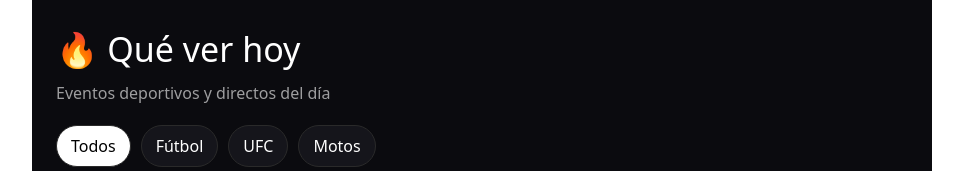
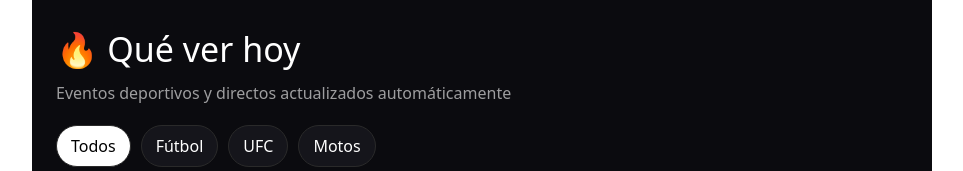
Before and after one commit to aporkour611/queveohoy, a Next.js app: page / in a window 1280 px wide. Shown: the top 171 px of the page, without its empty margins (158-1121 px from the left). Built offline with nearby package versions, Linux system fonts and the light colour scheme; no server answers; the database is empty.

Commit message:
ui pro update

```diff
--- a/app/page.tsx
+++ b/app/page.tsx
@@ -18,22 +18,26 @@ export default function Home() {
 
       const today = new Date().toISOString().split("T")[0];
 
+      // 1. cargar eventos
       const { data } = await supabase
         .from("events")
         .select("*")
+        .order("date", { ascending: true })
         .order("time", { ascending: true });
 
       let eventsData = data || [];
 
-      // auto-generate SOLO si no hay eventos hoy
+      // 2. comprobar si hay eventos hoy
       const todayEvents = eventsData.filter((e) => e.date === today);
 
+      // 3. auto-generate SOLO si no hay eventos hoy
       if (todayEvents.length === 0) {
         await fetch("/api/generate");
 
         const { data: newData } = await supabase
           .from("events")
           .select("*")
+          .order("date", { ascending: true })
           .order("time", { ascending: true });
 
         eventsData = newData || [];
@@ -41,7 +45,7 @@ export default function Home() {
 
       setEvents(eventsData);
     } catch (err) {
-      console.error(err);
+      console.error("Error loading events:", err);
     } finally {
       setLoading(false);
     }
@@ -59,10 +63,13 @@ export default function Home() {
     other: filtered.filter((e) => e.date !== today),
   };
 
+  const categories = ["Todos", "Fútbol", "UFC", "Motos"];
+
   const Card = ({ event }: any) => (
     <div className="card">
       <div className="title">
-        {event.featured ? "⭐ " : ""}{event.title}
+        {event.featured ? "⭐ " : ""}
+        {event.title}
       </div>
 
       <div className="meta">
@@ -73,13 +80,13 @@ export default function Home() {
     </div>
   );
 
-  const categories = ["Todos", "Fútbol", "UFC", "Motos"];
-
   return (
     <main className="container">
       <header className="header">
         <h1>🔥 Qué ver hoy</h1>
-        <p className="sub">Eventos deportivos y directos del día</p>
+        <p className="sub">
+          Eventos deportivos y directos actualizados automáticamente
+        </p>
       </header>
 
       <div className="filters">
@@ -98,10 +105,12 @@ export default function Home() {
 
       <section>
         <h2>🔥 Hoy</h2>
+
         <div className="grid">
           {grouped.today.length === 0 && !loading && (
             <p className="empty">No hay eventos hoy</p>
           )}
+
           {grouped.today.map((e, i) => (
             <Card key={i} event={e} />
           ))}
@@ -110,10 +119,12 @@ export default function Home() {
 
       <section className="section">
         <h2>📅 Otros días</h2>
+
         <div className="grid">
           {grouped.other.length === 0 && !loading && (
             <p className="empty">No hay eventos futuros</p>
           )}
+
           {grouped.other.map((e, i) => (
             <Card key={i} event={e} />
           ))}
```
